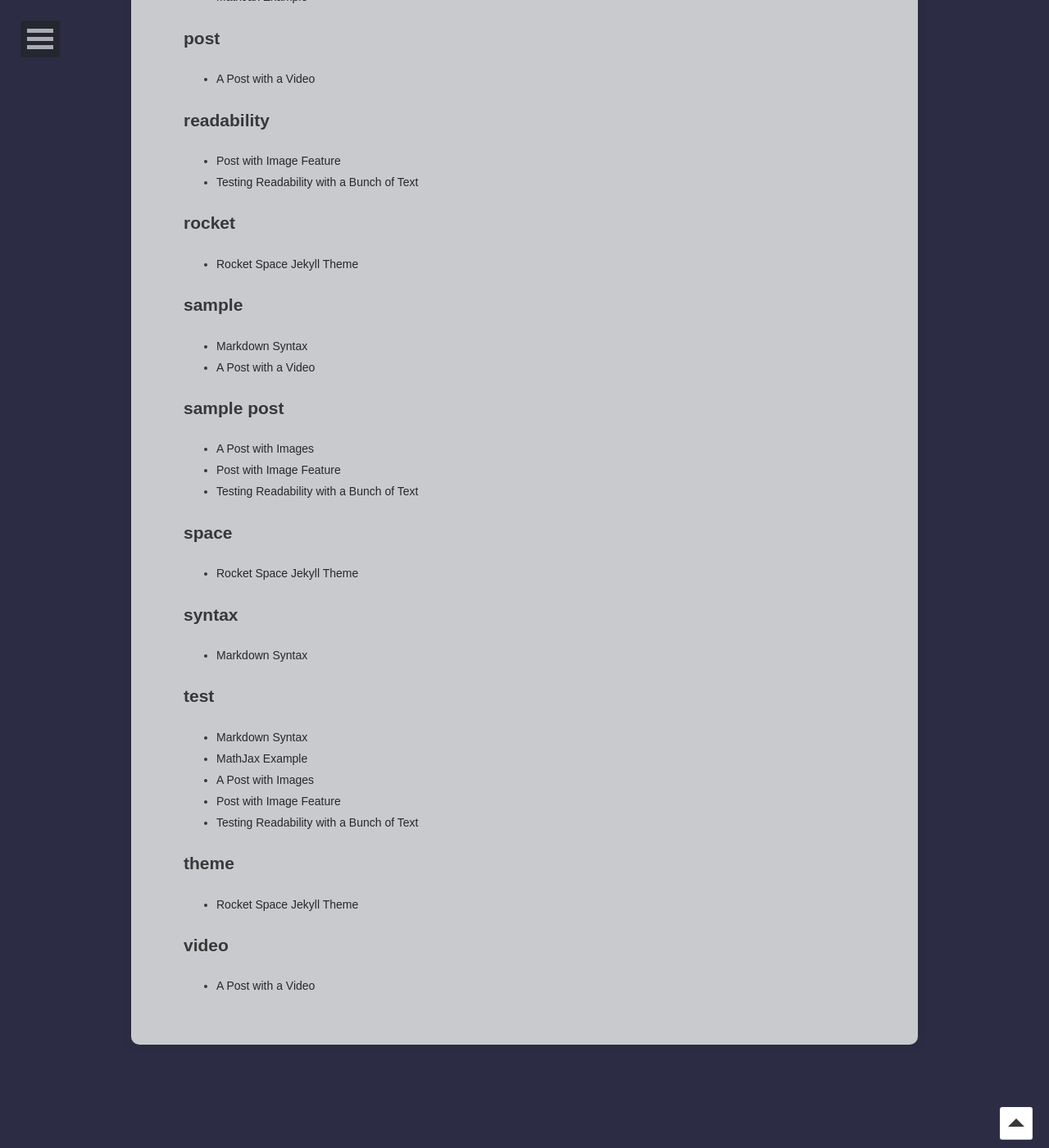
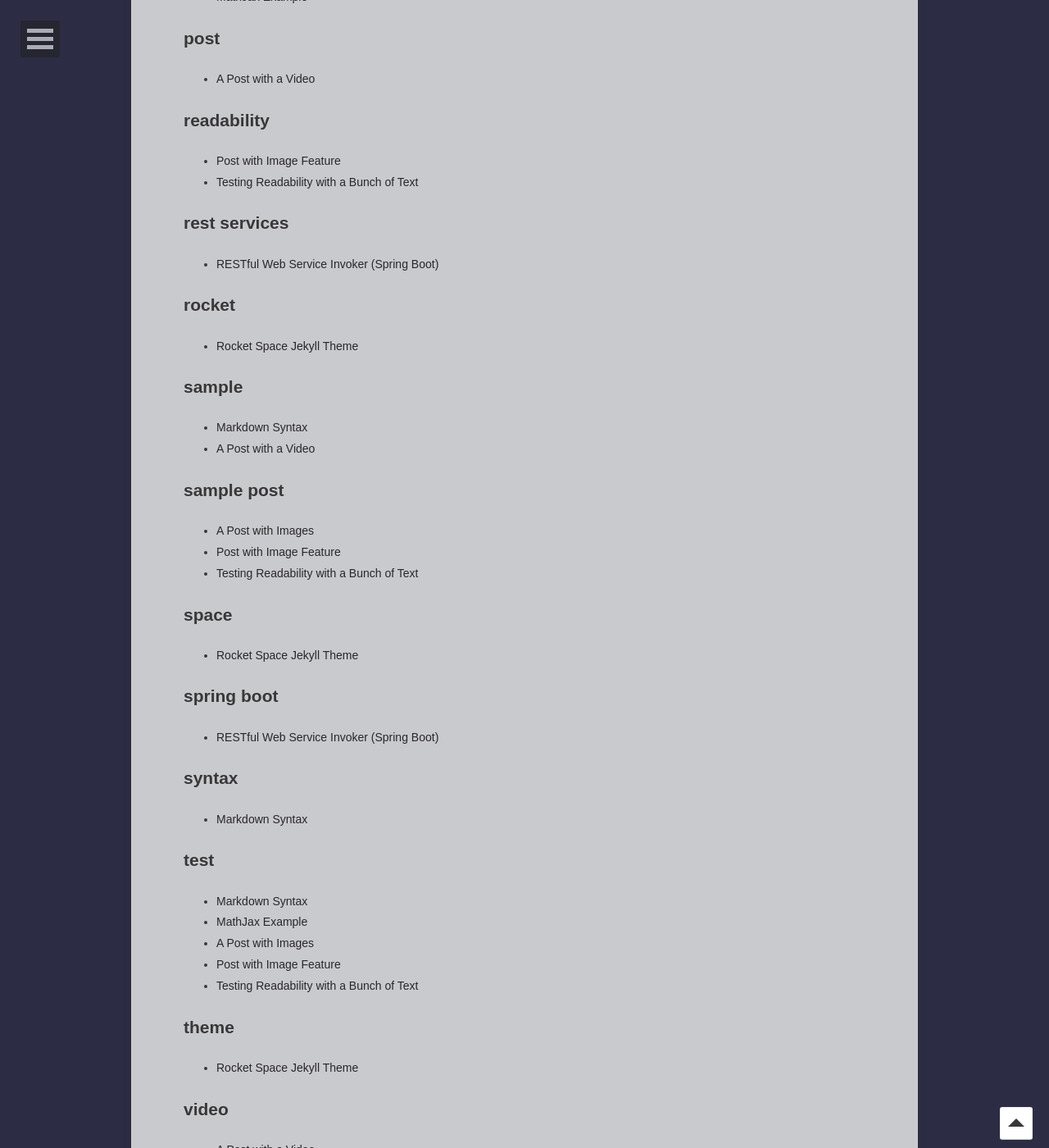
Before and after one commit to gurkanakdeniz/rocket-space, a Jekyll site: the page built from tags/index.html, in a window 1280 px wide and 1400 px high, scrolled down 1374 px. Shown: the whole window at 82% size. Built offline with Jekyll 4.4.1, drawn with Linux system fonts in a browser that asks for light colours; some of the changed text lies outside the part shown.

Commit message:
Update 2020-02-18-rws-invoker.md

```diff
--- a/_posts/2020-02-18-rws-invoker.md
+++ b/_posts/2020-02-18-rws-invoker.md
@@ -1,3 +1,15 @@
+---
+layout: post
+title:  "RESTful Web Service Invoker (Spring Boot)"
+date:   2020-02-18
+excerpt: "RESTful Web Service Invoker (Spring Boot)"
+project: true
+tag:
+- spring boot
+- rest services
+comments: true
+---
+
 # RESTful Web Service Invoker (Spring Boot)
 
 RESTful Web Service Invoker that binds remote rest services to java interfaces similarily to how InvocationHandler works.
```
